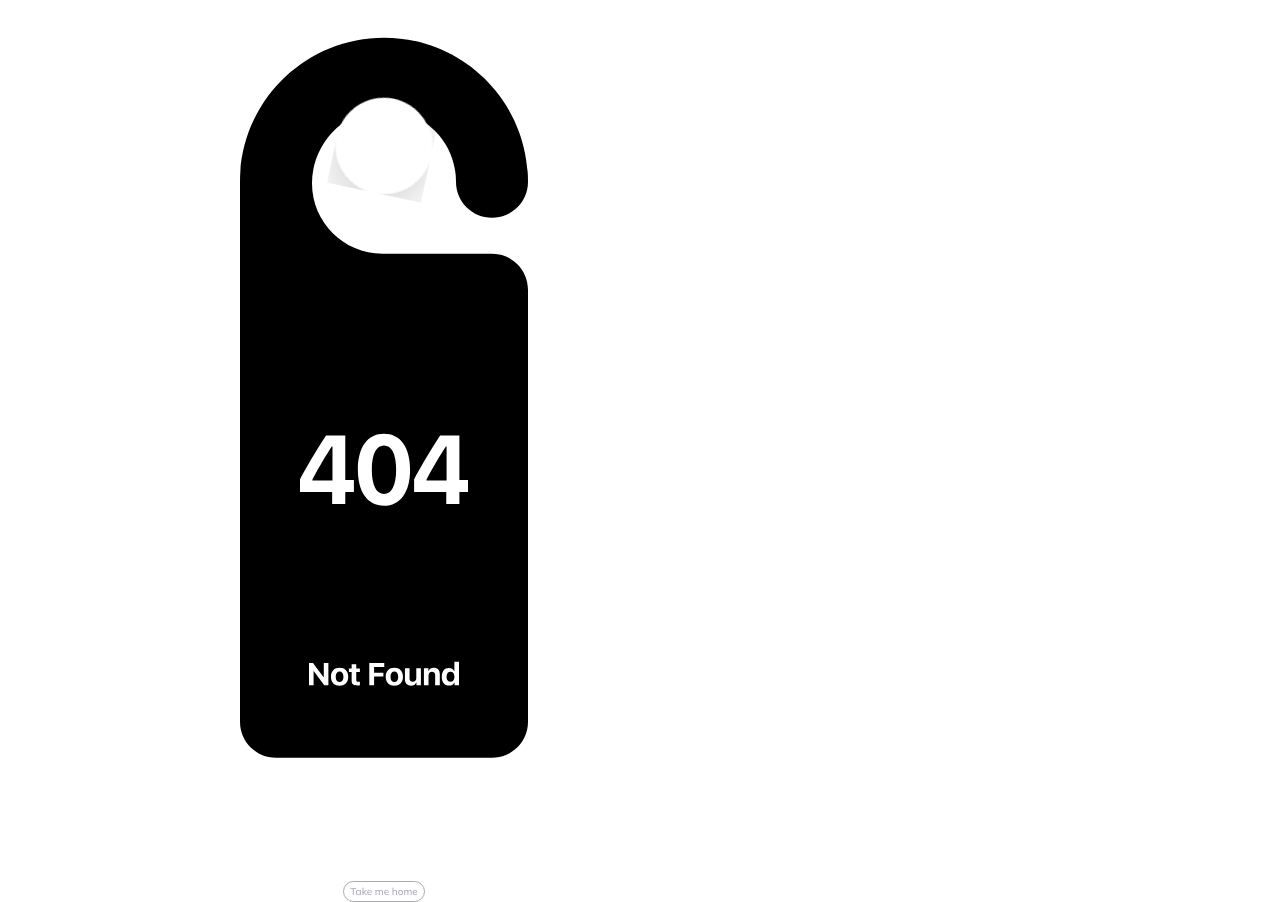
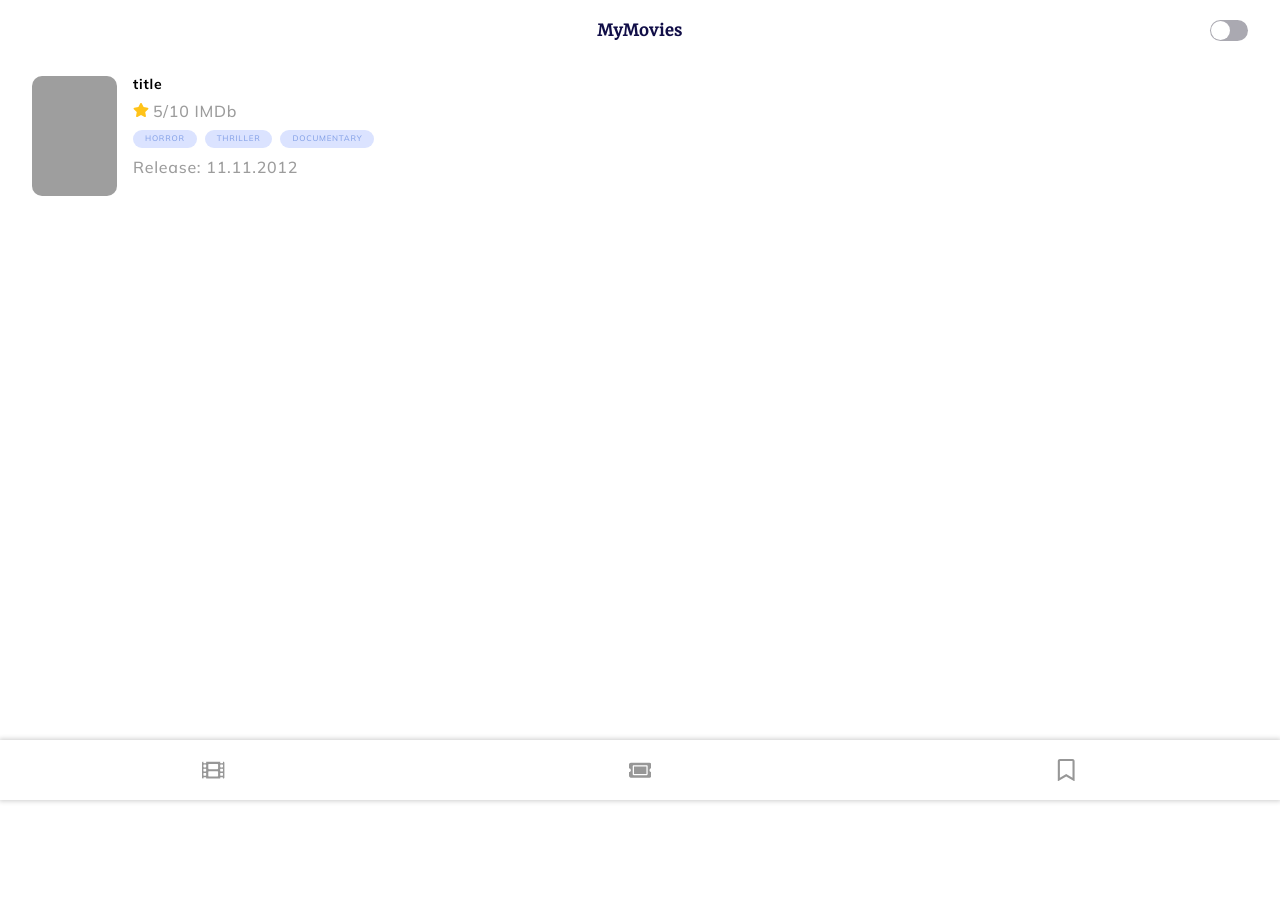
Before and after one commit to TroelsAgergaard/React-MyMovie-App, a React (Vite) app: page /favorite in a window 1280 px wide. After the commit the page ends 800 px from the top, so only its background shows below. Built offline with nearby package versions, Linux system fonts and the light colour scheme; grey boxes are pictures that could not be loaded.

Commit message:
Add add to favorite

```diff
--- /dev/null
+++ b/src/components/FavoriteIcon.jsx
@@ -0,0 +1,41 @@
+import { useEffect, useState } from "react";
+import { FaBookmark, FaRegBookmark } from "react-icons/fa";
+import { useParams } from "react-router-dom";
+
+const FavoriteIcon = () => {
+  const [bookmarked, setBookmarked] = useState(false);
+  const [render, setRender] = useState(false);
+  const { id } = useParams();
+  useEffect(() => {
+    if (render) {
+      const options = {
+        method: "POST",
+        headers: {
+          accept: "application/json",
+          "content-type": "application/json",
+          Authorization:
+            "Bearer eyJhbGciOiJIUzI1NiJ9.eyJhdWQiOiJhOTk2YzBmYjJhNjJmMzU0NWM2OTQ2Y2IwNjg1YmZhMCIsInN1YiI6IjY0NDUxZjkwYWQ4N2Y3MDRmNjcyOTY3YSIsInNjb3BlcyI6WyJhcGlfcmVhZCJdLCJ2ZXJzaW9uIjoxfQ.fUJRev0nHSdeso-a974yCNUnsi756N491nZZ3-nXBGA",
+        },
+        body: JSON.stringify({
+          media_type: "movie",
+          media_id: id,
+          favorite: bookmarked,
+        }),
+      };
+      fetch("https://api.themoviedb.org/3/account/19103084/favorite", options)
+    }
+    setRender(true);
+  }, [bookmarked]);
+
+  return (
+    <span
+      onClick={() => {
+        setBookmarked(!bookmarked);
+      }}
+    >
+      {bookmarked ? <FaBookmark /> : <FaRegBookmark />}
+    </span>
+  );
+};
+
+export default FavoriteIcon;
--- a/src/main.jsx
+++ b/src/main.jsx
@@ -9,6 +9,7 @@ import {
 import App from "./App";
 import DetailsView, { DetailsViewData } from "./pages/DetailsView";
 import ErrorView from "./pages/ErrorView";
+import FavoriteView from "./pages/FavoriteView";
 import ListView, { ListViewData } from "./pages/ListView";
 
 const router = createBrowserRouter(
@@ -20,6 +21,7 @@ const router = createBrowserRouter(
         loader={DetailsViewData}
         element={<DetailsView />}
       />
+      <Route path="/favorite" element={<FavoriteView />} />
     </Route>
   )
 );
--- /dev/null
+++ b/src/pages/FavoriteView.jsx
@@ -0,0 +1,27 @@
+import Heading from "../components/Heading";
+import Navigation from "../components/Navigation";
+import Switch from "../components/Switch";
+import Favorite from "../templates/Favorite";
+
+const ListView = () => {
+  return (
+    <>
+      <header className="gridContainer header dark:bg-black">
+        <Switch justify="end" align="center" />
+        <Heading title="MyMovies" size="16" as="h1" />
+      </header>
+      <main>
+        <section className="VerticalMovieListContainer">
+          <div className="flexContainer movieListContainerLayout">
+            <Favorite />
+          </div>
+        </section>
+      </main>
+      <footer>
+        <Navigation />
+      </footer>
+    </>
+  );
+};
+
+export default ListView;
--- /dev/null
+++ b/src/templates/Favorite.jsx
@@ -0,0 +1,52 @@
+import { Link } from "react-router-dom";
+import styled from "styled-components";
+import Heading from "../components/Heading";
+import Image from "../components/Image";
+import Label from "../components/Label";
+import Rating from "../components/Rating";
+import Release from "../components/Release";
+
+const StyledArticle = styled.article`
+  display: flex;
+  gap: 1rem;
+`;
+const StyledSection = styled.section`
+  display: flex;
+  flex-direction: column;
+  gap: 10px;
+`;
+const StyledDiv = styled.div`
+  display: flex;
+  gap: 8px;
+`;
+
+const Favorite = () => {
+  return (
+    <section className="HorizontalMovieListContainer">
+      {/* {MovieData.popular.map((data) => ( */}
+      <Link to={`details/xxxxxx`} key="xxxxxx">
+        <StyledArticle>
+          <Image
+            // src={`https://image.tmdb.org/t/p/w200/poster_path`}
+            src={"https://picsum.photos/85/120"}
+            width="85"
+            height="120"
+          />
+          <StyledSection>
+            <Heading title="title" size="14" as="h3" />
+            <Rating voteAverage="5" />
+            <StyledDiv>
+              <Label title="horror" />
+              <Label title="thriller" />
+              <Label title="documentary" />
+            </StyledDiv>
+            <Release date="11.11.2012" />
+          </StyledSection>
+        </StyledArticle>
+      </Link>
+      {/* ))} */}
+    </section>
+  );
+};
+
+export default Favorite;
--- a/src/templates/MovieInfo.jsx
+++ b/src/templates/MovieInfo.jsx
@@ -1,5 +1,5 @@
-import { FaRegBookmark } from "react-icons/fa";
 import styled from "styled-components";
+import FavoriteIcon from "../components/FavoriteIcon";
 import Heading from "../components/Heading";
 import Label from "../components/Label";
 import Rating from "../components/Rating";
@@ -8,10 +8,6 @@ const StyledSection = styled.section`
   display: flex;
   flex-direction: column;
   gap: 12px;
-`;
-const StyledFaRegBookmark = styled(FaRegBookmark)`
-  align-self: top;
-  padding-left: 25px;
 `;
 const StyledGridSection = styled.section`
   display: grid;
@@ -32,7 +28,7 @@ const MovieInfo = ({ data }) => {
     <StyledSection>
       <div className="flexContainer justify-space-between">
         <Heading title={data.title} size="20" as="h1" />
-        <StyledFaRegBookmark />
+        <FavoriteIcon />
       </div>
       <Rating voteAverage={data.vote_average} />
       <StyledFlexSection>
```
